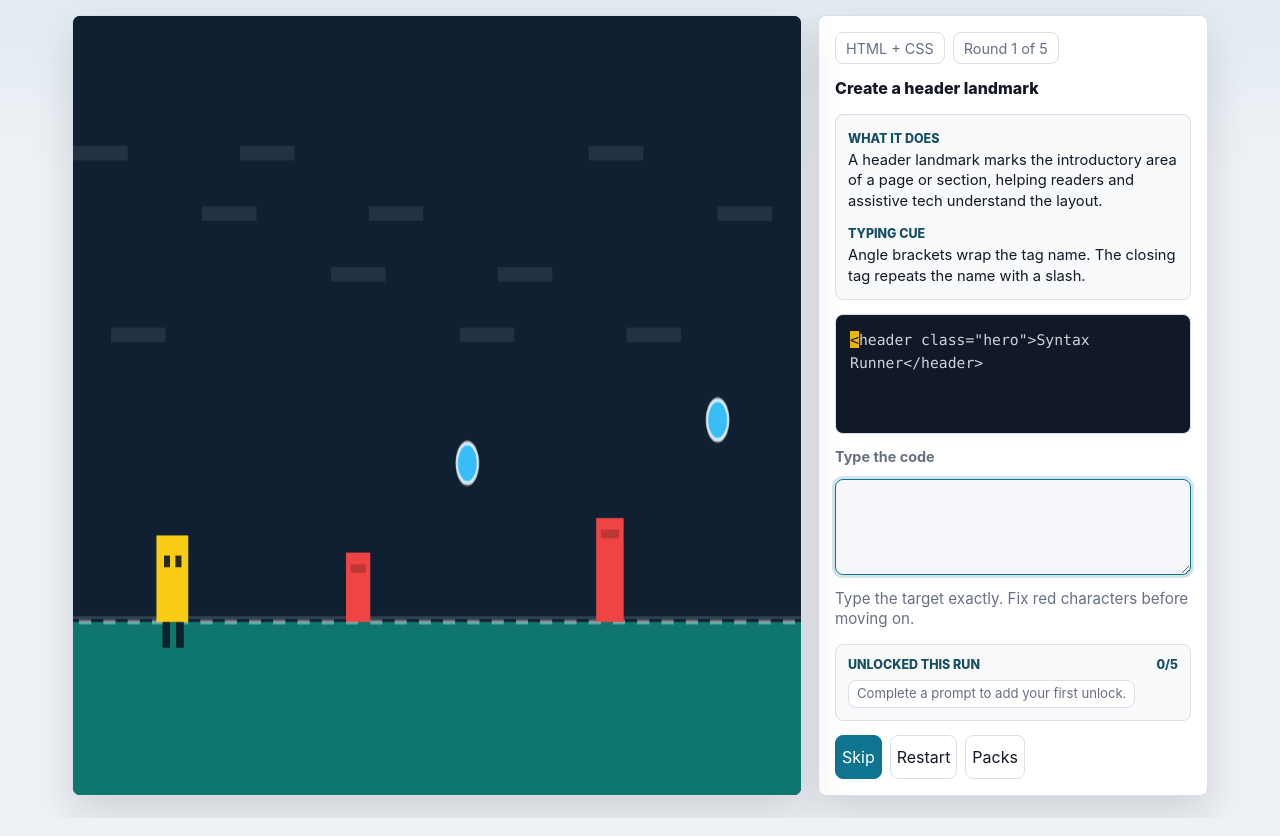
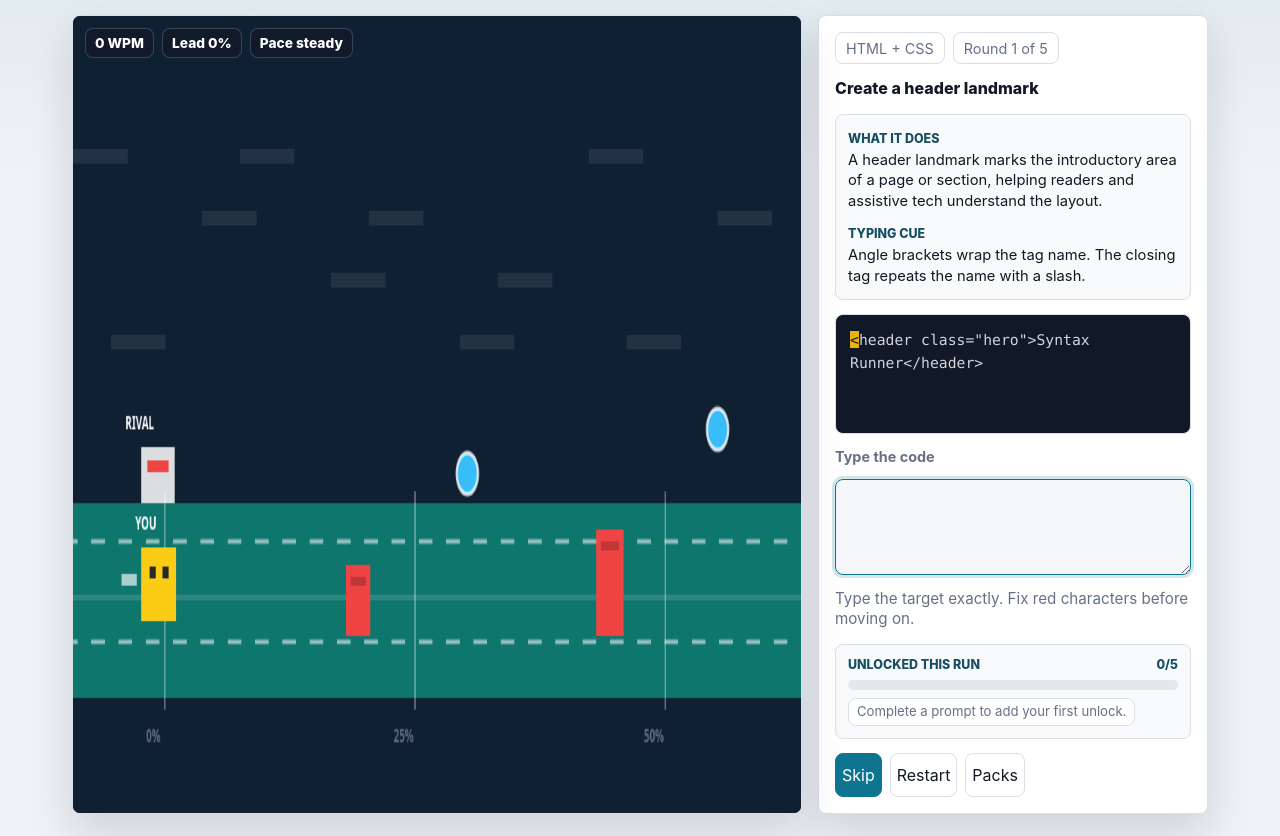
Before and after one commit to nhdoan0412/cse110-typinggame-proto, a website with bundled scripts: page index.html in a window 1280 px wide. Both pictures are taken after a click on the button 256 px from the left and 219 px from the top of the page. Shown: the part 103-939 px from the top of the page. Built offline with nearby package versions, Linux system fonts and the light colour scheme.

Commit message:
feat: add code race mechanics

```diff
--- a/index.html
+++ b/index.html
@@ -29,6 +29,11 @@
       <section id="game-screen" class="screen game-screen" aria-label="Typing challenge">
         <div class="arena-panel">
           <canvas id="arena" width="960" height="540" aria-label="Runner game arena"></canvas>
+          <div class="race-hud" aria-label="Live race stats">
+            <span id="wpm-label">0 WPM</span>
+            <span id="rival-label">Rival warming up</span>
+            <span id="pace-label">Pace steady</span>
+          </div>
           <div class="mobile-actions" aria-label="Mobile movement controls">
             <button id="jump-button" type="button">Jump</button>
             <button id="dash-button" type="button">Dash</button>
@@ -67,6 +72,9 @@
               <span>Unlocked this run</span>
               <span id="progress-count">0/0</span>
             </div>
+            <div class="race-meter" aria-label="Race progress">
+              <span id="race-meter-fill"></span>
+            </div>
             <div id="unlock-list" class="unlock-list"></div>
           </div>
           <div class="button-row">
@@ -99,6 +107,6 @@
       </button>
     </template>
 
-    <script type="module" src="src/main.js?v=2"></script>
+    <script type="module" src="src/main.js?v=3"></script>
   </body>
 </html>
--- a/src/game.js
+++ b/src/game.js
@@ -10,7 +10,13 @@ export class RunnerGame {
     this.pickups = [];
     this.effects = [];
     this.lastFrame = 0;
-    this.progress = 0;
+    this.race = {
+      progress: 0,
+      rivalProgress: 0,
+      wpm: 0,
+      combo: 0,
+      accuracy: 100
+    };
     this.loop = this.loop.bind(this);
   }
 
@@ -19,7 +25,13 @@ export class RunnerGame {
     this.running = true;
     this.avatar = { x: 110, y: 360, vy: 0, grounded: true };
     this.camera = 0;
-    this.progress = 0;
+    this.race = {
+      progress: 0,
+      rivalProgress: 0,
+      wpm: 0,
+      combo: 0,
+      accuracy: 100
+    };
     this.obstacles = [
       { x: 360, y: 372, w: 32, h: 48 },
       { x: 690, y: 348, w: 36, h: 72 },
@@ -39,9 +51,9 @@ export class RunnerGame {
     this.running = false;
   }
 
-  setProgress(progress) {
-    this.progress = progress;
-    this.camera = progress * 520;
+  setRaceState(race) {
+    this.race = { ...this.race, ...race };
+    this.camera = Math.max(0, this.race.progress * 1320 - 230);
   }
 
   reward(label) {
@@ -91,15 +103,13 @@ export class RunnerGame {
     ctx.fillRect(0, 0, width, height);
 
     this.drawBackground(ctx, width, height);
-    const floorY = 420;
-    ctx.fillStyle = theme.floor;
-    ctx.fillRect(0, floorY, width, height - floorY);
 
     ctx.save();
     ctx.translate(-this.camera, 0);
-    this.drawTrack(ctx);
+    this.drawRaceway(ctx, theme);
     this.drawObstacles(ctx, theme);
     this.drawPickups(ctx, theme);
+    this.drawRival(ctx, theme);
     this.drawAvatar(ctx, theme);
     ctx.restore();
 
@@ -113,18 +123,51 @@ export class RunnerGame {
       ctx.fillRect(x, 90 + (i % 4) * 42, 72, 10);
     }
     ctx.fillStyle = "rgba(255,255,255,0.14)";
-    ctx.fillRect(0, height - 124, width, 2);
+    ctx.fillRect(0, height - 150, width, 2);
   }
 
-  drawTrack(ctx) {
-    ctx.strokeStyle = "rgba(255,255,255,0.45)";
+  drawRaceway(ctx, theme) {
+    ctx.fillStyle = theme.floor;
+    ctx.fillRect(this.camera - 120, 330, 1800, 132);
+    ctx.fillStyle = "rgba(255,255,255,0.12)";
+    ctx.fillRect(this.camera - 120, 392, 1800, 4);
+    ctx.strokeStyle = "rgba(255,255,255,0.55)";
     ctx.lineWidth = 3;
-    ctx.setLineDash([16, 16]);
-    ctx.beginPath();
-    ctx.moveTo(this.camera - 120, 420);
-    ctx.lineTo(this.camera + 1200, 420);
-    ctx.stroke();
+    for (const y of [356, 424]) {
+      ctx.setLineDash([18, 18]);
+      ctx.beginPath();
+      ctx.moveTo(this.camera - 120, y);
+      ctx.lineTo(this.camera + 1800, y);
+      ctx.stroke();
+    }
     ctx.setLineDash([]);
+    this.drawFinishLine(ctx);
+    this.drawMileMarkers(ctx);
+  }
+
+  drawFinishLine(ctx) {
+    const finishX = 1480;
+    ctx.fillStyle = "#ffffff";
+    ctx.fillRect(finishX, 312, 14, 168);
+    ctx.fillStyle = "#111827";
+    for (let row = 0; row < 8; row += 1) {
+      for (let col = 0; col < 2; col += 1) {
+        if ((row + col) % 2 === 0) ctx.fillRect(finishX + col * 7, 312 + row * 21, 7, 21);
+      }
+    }
+    ctx.fillStyle = "rgba(255,255,255,0.9)";
+    ctx.font = "800 18px system-ui";
+    ctx.fillText("FINISH", finishX - 28, 300);
+  }
+
+  drawMileMarkers(ctx) {
+    ctx.fillStyle = "rgba(255,255,255,0.35)";
+    ctx.font = "700 13px system-ui";
+    for (let index = 0; index <= 4; index += 1) {
+      const x = 120 + index * 330;
+      ctx.fillRect(x, 322, 2, 148);
+      ctx.fillText(`${index * 25}%`, x - 14, 492);
+    }
   }
 
   drawObstacles(ctx, theme) {
@@ -151,13 +194,30 @@ export class RunnerGame {
   }
 
   drawAvatar(ctx, theme) {
+    const x = 90 + this.race.progress * 1390;
+    const boost = Math.min(16, this.race.combo);
     ctx.fillStyle = theme.avatar;
-    ctx.fillRect(this.avatar.x, this.avatar.y, 42, 60);
+    ctx.fillRect(x, this.avatar.y, 46 + boost * 0.3, 50);
     ctx.fillStyle = "rgba(17,24,39,0.9)";
-    ctx.fillRect(this.avatar.x + 10, this.avatar.y + 14, 8, 8);
-    ctx.fillRect(this.avatar.x + 25, this.avatar.y + 14, 8, 8);
-    ctx.fillRect(this.avatar.x + 8, this.avatar.y + 60, 10, 18);
-    ctx.fillRect(this.avatar.x + 26, this.avatar.y + 60, 10, 18);
+    ctx.fillRect(x + 11, this.avatar.y + 13, 8, 8);
+    ctx.fillRect(x + 28, this.avatar.y + 13, 8, 8);
+    ctx.fillStyle = "rgba(255,255,255,0.65)";
+    ctx.fillRect(x - 26 - boost, this.avatar.y + 18, 20 + boost, 8);
+    ctx.fillStyle = "#ffffff";
+    ctx.font = "800 13px system-ui";
+    ctx.fillText("YOU", x + 6, this.avatar.y - 12);
+  }
+
+  drawRival(ctx, theme) {
+    const x = 90 + this.race.rivalProgress * 1390;
+    const y = 292;
+    ctx.fillStyle = "rgba(255,255,255,0.85)";
+    ctx.fillRect(x, y, 44, 38);
+    ctx.fillStyle = theme.hazard;
+    ctx.fillRect(x + 8, y + 9, 28, 8);
+    ctx.fillStyle = "#ffffff";
+    ctx.font = "800 13px system-ui";
+    ctx.fillText("RIVAL", x - 2, y - 12);
   }
 
   drawEffects(ctx, width) {
--- a/src/main.js
+++ b/src/main.js
@@ -1,6 +1,6 @@
-import { RunnerGame } from "./game.js?v=2";
-import { packs } from "./packs.js?v=2";
-import { getBestRun, saveBestRun } from "./storage.js?v=2";
+import { RunnerGame } from "./game.js?v=3";
+import { packs } from "./packs.js?v=3";
+import { getBestRun, saveBestRun } from "./storage.js?v=3";
 
 const els = {
   screenTitle: document.querySelector("#screen-title"),
@@ -20,7 +20,11 @@ const els = {
   input: document.querySelector("#typing-input"),
   feedback: document.querySelector("#feedback"),
   progressCount: document.querySelector("#progress-count"),
+  raceMeterFill: document.querySelector("#race-meter-fill"),
   unlockList: document.querySelector("#unlock-list"),
+  wpm: document.querySelector("#wpm-label"),
+  rival: document.querySelector("#rival-label"),
+  pace: document.querySelector("#pace-label"),
   skip: document.querySelector("#skip-button"),
   restart: document.querySelector("#restart-button"),
   menu: document.querySelector("#menu-button"),
@@ -43,6 +47,8 @@ const state = {
   streak: 0,
   xp: 0,
   startedAt: 0,
+  roundStartedAt: 0,
+  completedChars: 0,
   completed: 0,
   unlocked: []
 };
@@ -83,6 +89,8 @@ function startPack(pack) {
     streak: 0,
     xp: 0,
     startedAt: performance.now(),
+    roundStartedAt: performance.now(),
+    completedChars: 0,
     completed: 0,
     unlocked: []
   });
@@ -103,10 +111,11 @@ function renderRound() {
   els.feedback.textContent = "Type the target exactly. Fix red characters before moving on.";
   els.feedback.className = "feedback";
   state.typed = "";
+  state.roundStartedAt = performance.now();
   renderTarget();
   renderProgress();
   updateStats();
-  game.setProgress(state.round / state.pack.levels.length);
+  updateRaceTelemetry();
   requestAnimationFrame(() => els.input.focus());
 }
 
@@ -133,7 +142,7 @@ function handleInput() {
   if (validPrefix) {
     state.correctKeys += 1;
     state.streak += 1;
-    els.feedback.textContent = state.typed === target ? "Compiled cleanly." : "Looking good.";
+    els.feedback.textContent = state.typed === target ? "Clean compile. Sprint to the next gate." : getRaceCue();
     els.feedback.className = "feedback good";
   } else {
     state.mistakes += 1;
@@ -144,17 +153,21 @@ function handleInput() {
 
   renderTarget();
   updateStats();
+  updateRaceTelemetry();
   if (state.typed === target) completeRound();
 }
 
 function completeRound() {
   const level = state.pack.levels[state.round];
   state.completed += 1;
+  state.completedChars += level.code.length;
   state.unlocked.push(level.reward);
   state.xp += Math.max(25, 120 - state.mistakes * 8 + state.streak);
   game.reward(level.reward);
+  state.round += 1;
+  state.typed = "";
   renderProgress();
-  state.round += 1;
+  updateRaceTelemetry();
   if (state.round >= state.pack.levels.length) {
     setTimeout(finishRun, 550);
     return;
@@ -181,6 +194,7 @@ function finishRun() {
   els.summaryStats.innerHTML = [
     `${run.xp} XP`,
     `${run.accuracy}% accuracy`,
+    `${getWpm()} WPM`,
     `${run.mistakes} mistakes`,
     `${run.seconds}s`
   ]
@@ -198,6 +212,8 @@ function updateStats() {
 function renderProgress() {
   const total = state.pack?.levels.length ?? 0;
   els.progressCount.textContent = `${state.unlocked.length}/${total}`;
+  const raceProgress = Math.round(getOverallProgress() * 100);
+  els.raceMeterFill.style.width = `${raceProgress}%`;
   if (state.unlocked.length === 0) {
     els.unlockList.innerHTML = "<span>Complete a prompt to add your first unlock.</span>";
     return;
@@ -205,6 +221,61 @@ function renderProgress() {
   els.unlockList.innerHTML = state.unlocked
     .map((item) => `<span>${escapeHtml(item)}</span>`)
     .join("");
+}
+
+function updateRaceTelemetry() {
+  const progress = getOverallProgress();
+  const elapsedSeconds = Math.max(0, (performance.now() - state.startedAt) / 1000);
+  const rivalProgress = Math.min(0.98, elapsedSeconds / getTargetRaceSeconds());
+  const wpm = getWpm();
+  const lead = progress - rivalProgress;
+  els.wpm.textContent = `${wpm} WPM`;
+  els.rival.textContent = lead >= 0 ? `Lead ${(lead * 100).toFixed(0)}%` : `Behind ${Math.abs(lead * 100).toFixed(0)}%`;
+  els.pace.textContent = state.streak >= 8 ? "Boost active" : state.mistakes > 0 ? "Repair typos" : "Pace steady";
+  els.raceMeterFill.style.width = `${Math.round(progress * 100)}%`;
+  game.setRaceState({
+    progress,
+    rivalProgress,
+    wpm,
+    combo: state.streak,
+    accuracy: getAccuracy()
+  });
+}
+
+function getRaceCue() {
+  if (state.streak > 0 && state.streak % 12 === 0) return "Combo boost. Your runner is pulling ahead.";
+  if (state.streak > 0 && state.streak % 6 === 0) return "Nice rhythm. Keep the syntax clean.";
+  return "Good pace.";
+}
+
+function getOverallProgress() {
+  if (!state.pack) return 0;
+  const current = state.pack.levels[state.round];
+  const currentCorrect = current ? getMatchingPrefixLength(current.code, state.typed) : 0;
+  const totalChars = state.pack.levels.reduce((sum, level) => sum + level.code.length, 0);
+  return Math.min(1, (state.completedChars + currentCorrect) / totalChars);
+}
+
+function getMatchingPrefixLength(target, typed) {
+  let count = 0;
+  for (let index = 0; index < typed.length && index < target.length; index += 1) {
+    if (typed[index] !== target[index]) break;
+    count += 1;
+  }
+  return count;
+}
+
+function getWpm() {
+  if (!state.startedAt) return 0;
+  const elapsedMinutes = Math.max(1 / 60, (performance.now() - state.startedAt) / 60000);
+  const current = state.pack?.levels[state.round];
+  const currentCorrect = current ? getMatchingPrefixLength(current.code, state.typed) : 0;
+  return Math.round(((state.completedChars + currentCorrect) / 5) / elapsedMinutes);
+}
+
+function getTargetRaceSeconds() {
+  const totalChars = state.pack.levels.reduce((sum, level) => sum + level.code.length, 0);
+  return Math.max(35, totalChars / 5 / 38 * 60);
 }
 
 function getAccuracy() {
@@ -246,7 +317,7 @@ window.addEventListener("keydown", (event) => {
 });
 
 if ("serviceWorker" in navigator) {
-  navigator.serviceWorker.register("./service-worker.js?v=2").catch(() => {});
+  navigator.serviceWorker.register("./service-worker.js?v=3").catch(() => {});
 }
 
 renderPacks();
--- a/styles.css
+++ b/styles.css
@@ -190,6 +190,28 @@ h1 {
   background: var(--arena);
 }
 
+.race-hud {
+  position: absolute;
+  left: 12px;
+  top: 12px;
+  display: flex;
+  flex-wrap: wrap;
+  gap: 8px;
+}
+
+.race-hud span {
+  min-height: 30px;
+  display: inline-flex;
+  align-items: center;
+  padding: 4px 9px;
+  border: 1px solid rgb(255 255 255 / 18%);
+  border-radius: 8px;
+  color: #ffffff;
+  background: rgb(17 24 39 / 72%);
+  font-size: 0.86rem;
+  font-weight: 800;
+}
+
 .mobile-actions {
   position: absolute;
   right: 12px;
@@ -326,6 +348,22 @@ h1 {
   gap: 8px;
 }
 
+.race-meter {
+  height: 10px;
+  overflow: hidden;
+  border-radius: 999px;
+  background: #e5e7eb;
+}
+
+.race-meter span {
+  display: block;
+  width: 0;
+  height: 100%;
+  border-radius: inherit;
+  background: linear-gradient(90deg, var(--brand), var(--success), var(--accent));
+  transition: width 180ms ease;
+}
+
 .unlock-list {
   display: flex;
   flex-wrap: wrap;
```
Also changed, not shown: service-worker.js (+5 -5 lines), CHANGELOG.md.
